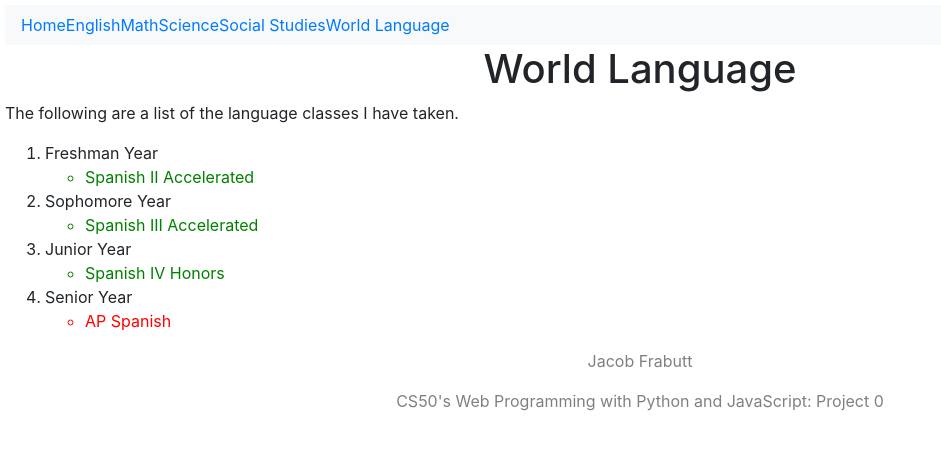
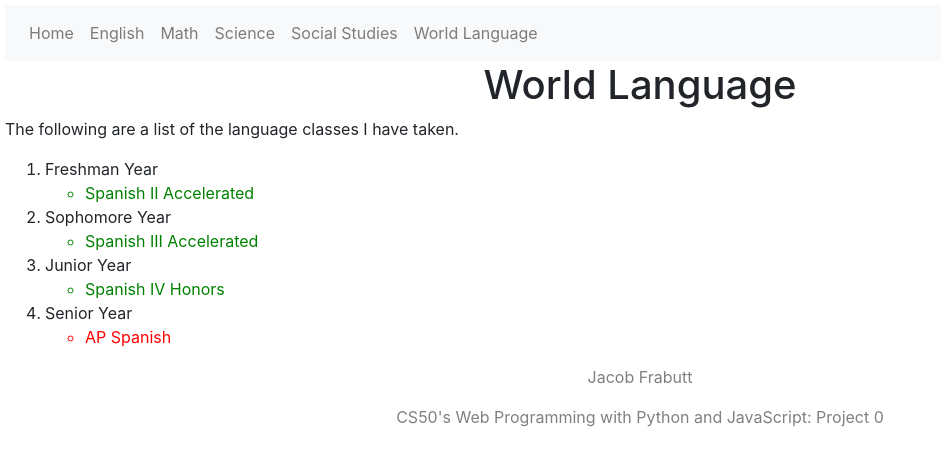
Before and after one commit to Jacob1164/project0, a plain HTML site: page language.html in a window 1280 px wide. Shown: the whole page, without its empty margins (0-941 px from the left). Drawn offline with nearby package versions, Linux system fonts and the light colour scheme.

Commit message:
Fixed navbar on all pages

```diff
--- a/language.html
+++ b/language.html
@@ -7,12 +7,14 @@
     </head>
     <body>
         <nav class="navbar navbar-expand-lg navbar-light bg-light">
-            <a href="index.html">Home</a>
-            <a href="english.html">English</a>
-            <a href="math.html">Math</a>
-            <a href="science.html">Science</a>
-            <a href="social.html">Social Studies</a>
-            <a href="language.html">World Language</a>
+            <ul class="navbar-nav mr-auto">
+                <li class="nav-item"><a class="nav-link" href="index.html">Home</a></li>
+                <li class="nav-item"><a class="nav-link" href="english.html">English</a></li>
+                <li class="nav-item"><a class="nav-link" href="math.html">Math</a></li>
+                <li class="nav-item"><a class="nav-link" href="science.html">Science</a></li>
+                <li class="nav-item"><a class="nav-link" href="social.html">Social Studies</a></li>
+                <li class="nav-item"><a class="nav-link" href="language.html">World Language</a></li>
+            </ul>
         </nav>
         <h1>World Language</h1>
         <p>The following are a list of the language classes I have taken.</p>
```
Also changed, not shown: english.html (+2 -1 lines), math.html (+8 -6 lines), science.html (+8 -6 lines), social.html (+8 -6 lines).
